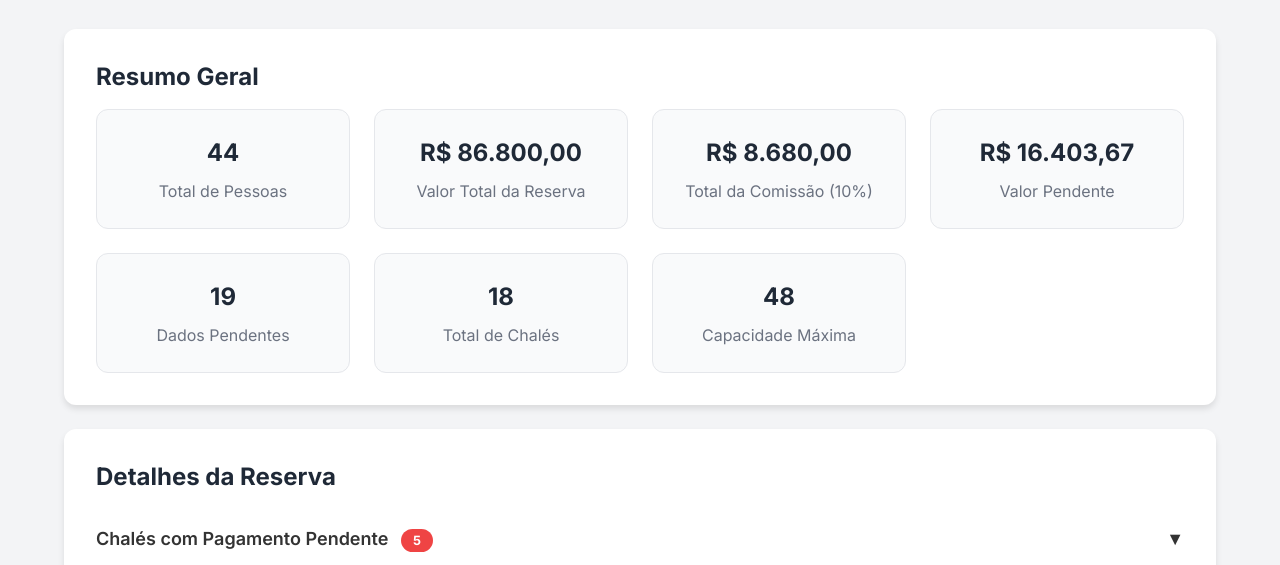
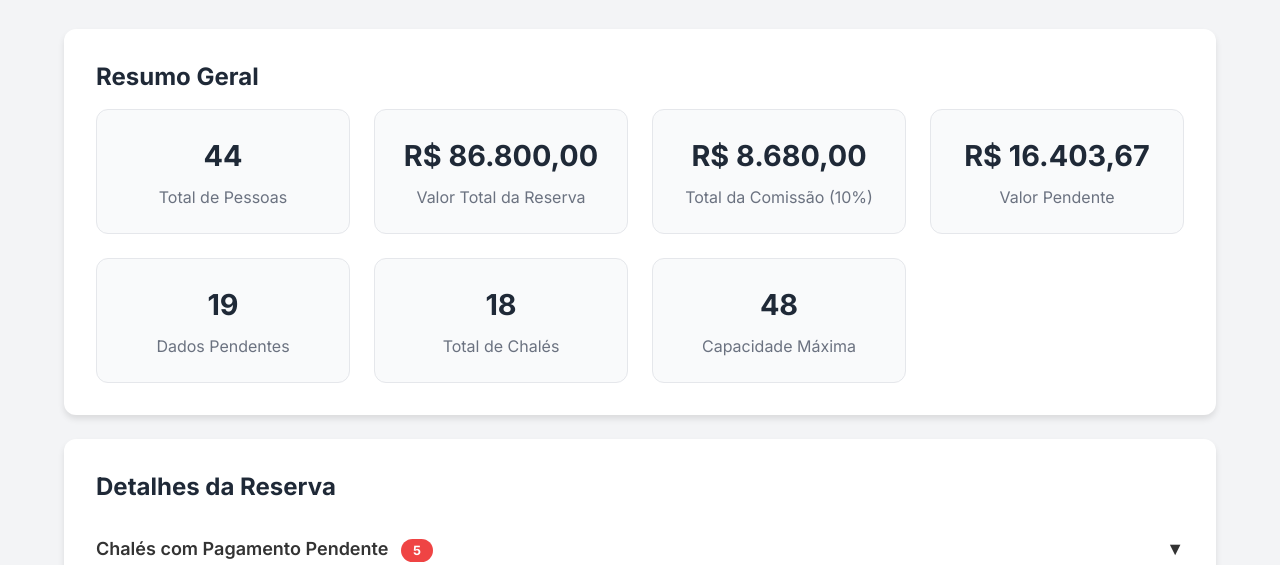
Before and after one commit to jonesmard/rommingListPlazatur, a plain HTML site: page index.html in a window 1280 px wide. Shown: the part 183-748 px from the top of the page. Drawn offline with nearby package versions, Linux system fonts and the light colour scheme.

Commit message:
Update index.html

```diff
--- a/index.html
+++ b/index.html
@@ -42,7 +42,7 @@
             min-height: 120px;
         }
         .summary-item .value {
-            font-size: 1.5rem;
+            font-size: clamp(1.8rem, 4vw, 1.8rem);
             font-weight: 700;
             color: #1f2937;
         }
```
